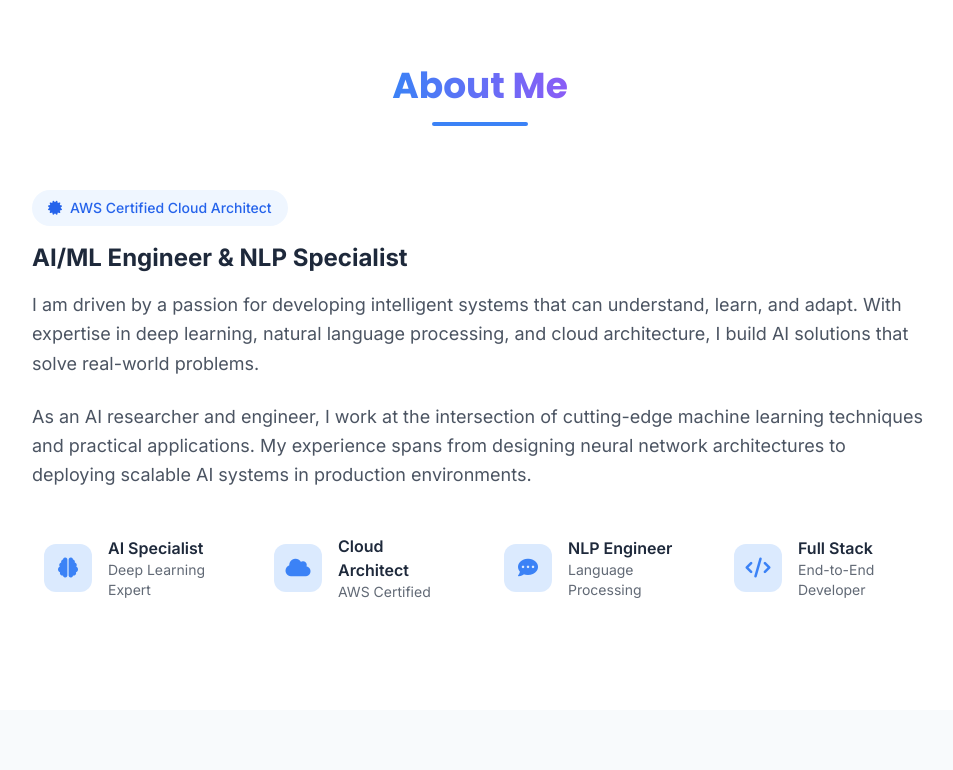
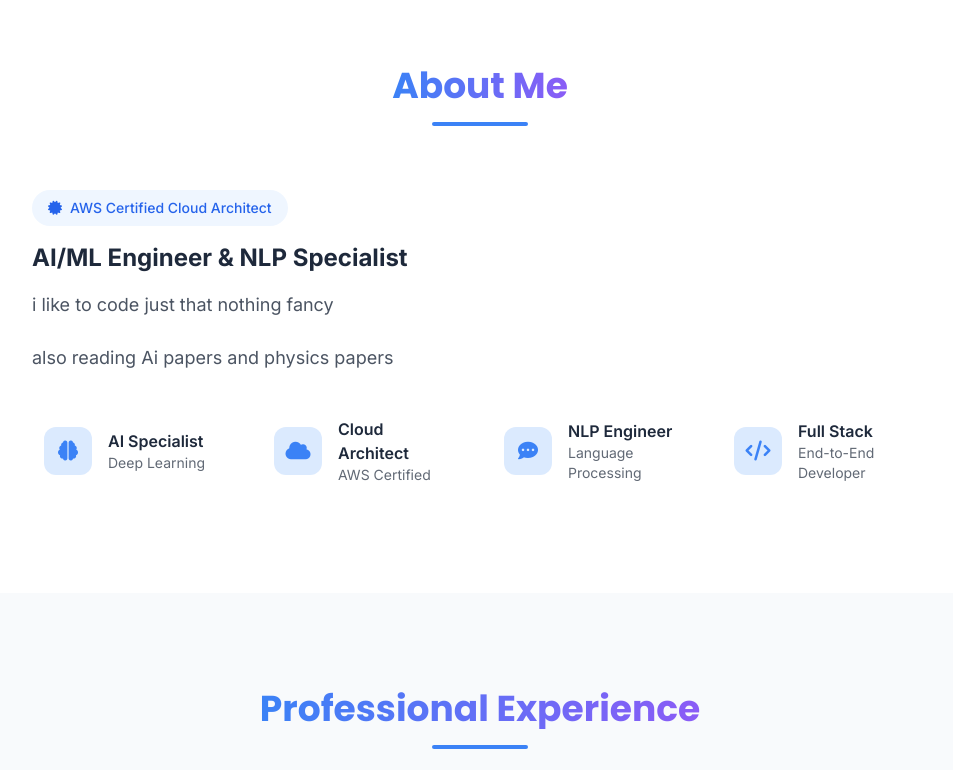
Before and after one commit to sanowl/sanowl.github.io, a plain HTML site: page index.html in a window 1280 px wide. Shown: the part 830-1600 px from the top of the page, without its empty margins (160-1113 px from the left). Drawn offline with nearby package versions, Linux system fonts and the light colour scheme; animation ran at ten frames a second.

Commit message:
Update index.html

```diff
--- a/index.html
+++ b/index.html
@@ -3,7 +3,7 @@
 <head>
     <meta charset="UTF-8">
     <meta name="viewport" content="width=device-width, initial-scale=1.0">
-    <title>San Hashim - AI Researcher & Engineer</title>
+    <title>San Hashim - I like Ai and physics  </title>
     <script src="https://cdn.tailwindcss.com"></script>
     <link href="https://fonts.googleapis.com/css2?family=Inter:wght@300;400;500;600;700&family=Poppins:wght@300;400;500;600;700;800&display=swap" rel="stylesheet">
     <link rel="stylesheet" href="https://cdnjs.cloudflare.com/ajax/libs/font-awesome/6.4.0/css/all.min.css">
@@ -410,7 +410,8 @@
                             <span>Hashim</span>
                         </h1>
                         <p class="text-xl md:text-2xl mb-8 text-white opacity-90 font-light max-w-xl">
-                            Building innovative AI solutions with deep learning & NLP expertise to solve complex problems.
+
+
                         </p>
                         <div class="flex flex-col sm:flex-row gap-4 justify-center md:justify-start">
                             <a href="#contact" class="bg-white text-accent px-8 py-3.5 rounded-xl hover:bg-accent hover:text-white transition-all duration-300 shadow-lg hover:shadow-xl transform hover:scale-105 font-medium group">
@@ -467,10 +468,10 @@
                     </div>
                     <h3 class="text-2xl font-bold mb-4 text-text">AI/ML Engineer & NLP Specialist</h3>
                     <p class="text-lg leading-relaxed mb-6 text-text/80">
-                        I am driven by a passion for developing intelligent systems that can understand, learn, and adapt. With expertise in deep learning, natural language processing, and cloud architecture, I build AI solutions that solve real-world problems.
+                        i like to code just that nothing fancy
                     </p>
                     <p class="text-lg leading-relaxed mb-8 text-text/80">
-                        As an AI researcher and engineer, I work at the intersection of cutting-edge machine learning techniques and practical applications. My experience spans from designing neural network architectures to deploying scalable AI systems in production environments.
+                        also reading Ai papers and physics papers
                     </p>
 
                     <div class="grid grid-cols-2 md:grid-cols-4 gap-6 mt-8">
@@ -480,7 +481,7 @@
                             </div>
                             <div>
                                 <h4 class="font-semibold">AI Specialist</h4>
-                                <p class="text-sm text-text/70">Deep Learning Expert</p>
+                                <p class="text-sm text-text/70">Deep Learning</p>
                             </div>
                         </div>
                         <div class="flex items-center hover-lift p-3 rounded-xl">
```
